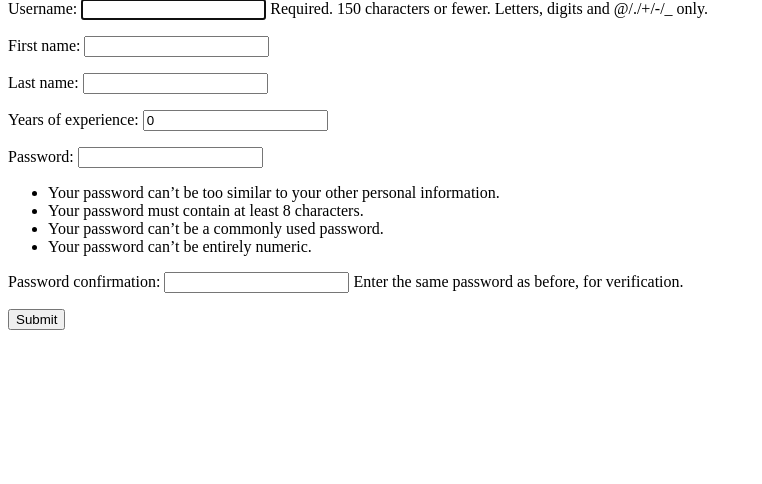
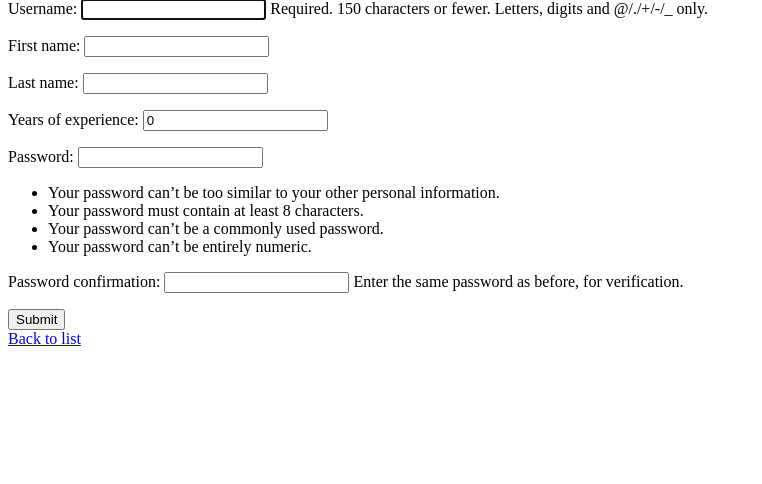
Before and after one commit to Yurii-Hvozd/restaurant-kitchen-service, a Django app: page /kitchen/cooks/create/ in a window 1280 px wide. Shown: the part 244-728 px from the top of the page, without its empty margins (0-762 px from the left). Run offline with Django 5.2, Linux system fonts and the light colour scheme; a user stored in the database is signed in.

Commit message:
feat: add back button to cook form

```diff
--- a/templates/kitchen/cook_form.html
+++ b/templates/kitchen/cook_form.html
@@ -7,4 +7,9 @@
     {{ form.as_p }}
     <input type="submit" value="Submit">
   </form>
+  {% if object.id %}
+    <a href="{% url 'kitchen:cook_detail' pk=object.id %}">Back to {{ object.first_name }} {{ object.last_name }}</a>
+  {% else %}
+    <a href="{% url 'kitchen:cook_list' %}">Back to list</a>
+  {% endif %}
 {% endblock %}
```
